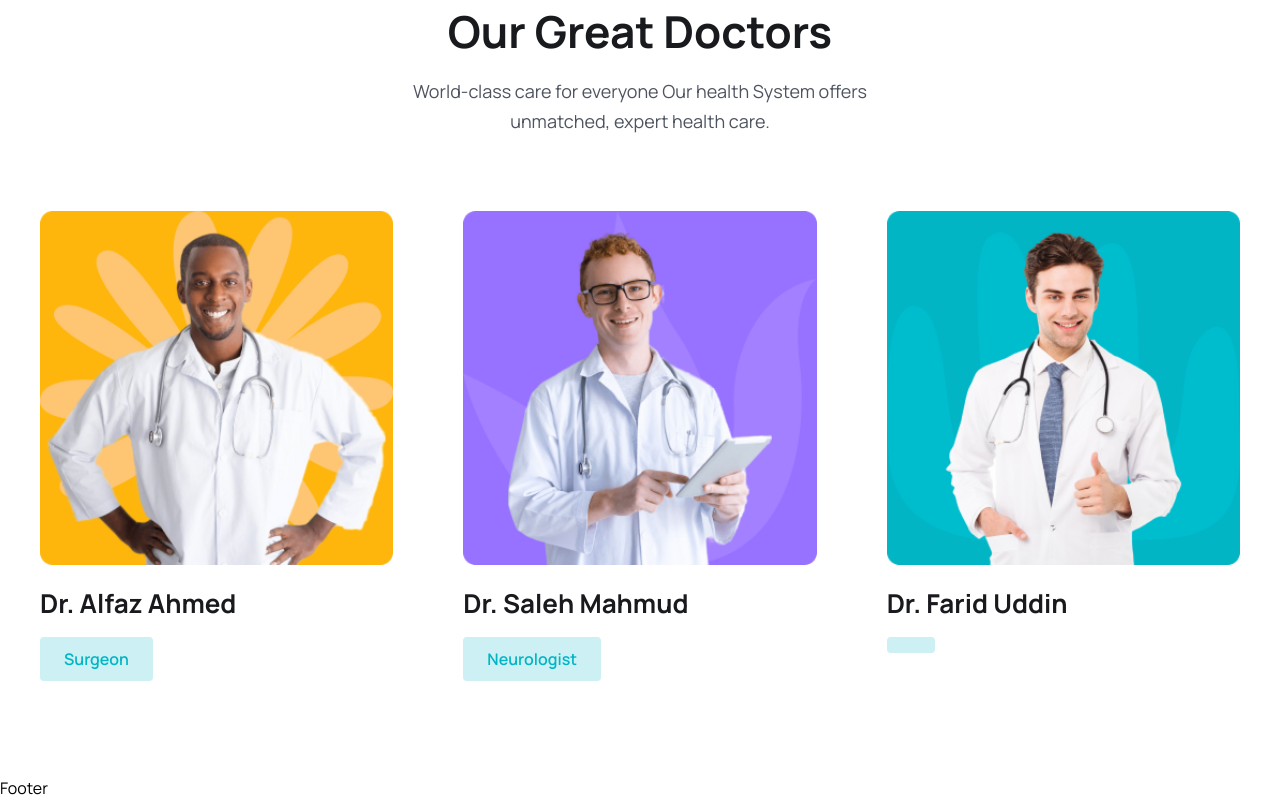
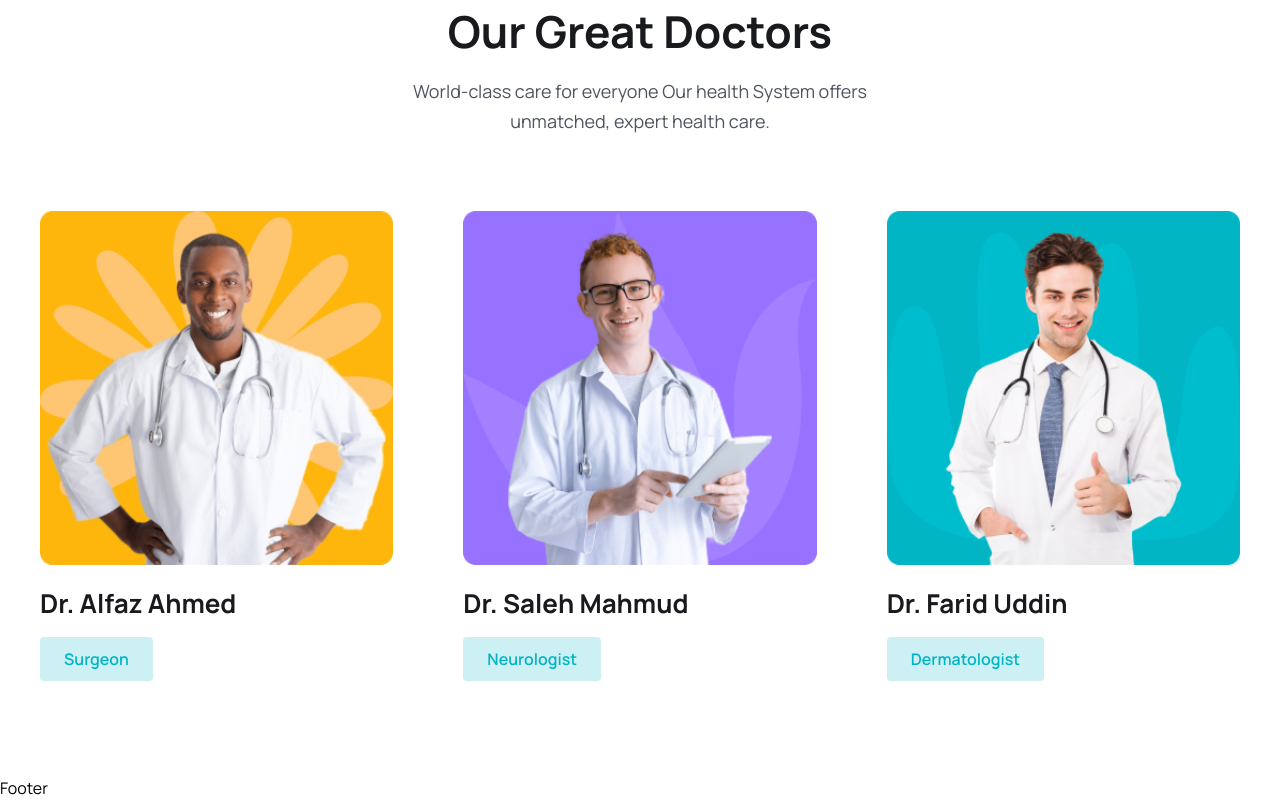
Before and after one commit to sanieni6/MERN-Doctor-apoinment-web, a React (Vite) app: page / in a window 1280 px wide. Shown: the part 3991-4791 px from the top of the page. Built offline with nearby package versions, Linux system fonts and the light colour scheme.

Commit message:
fix typo

```diff
--- a/src/assets/data/doctors.js
+++ b/src/assets/data/doctors.js
@@ -26,7 +26,7 @@ export const doctors = [
   {
     id: "03",
     name: "Dr. Farid Uddin",
-    specialty: "Dermatologist",
+    specialization: "Dermatologist",
     avgRating: 4.8,
     totalRating: 272,
     photo: doctorImg03,
```
